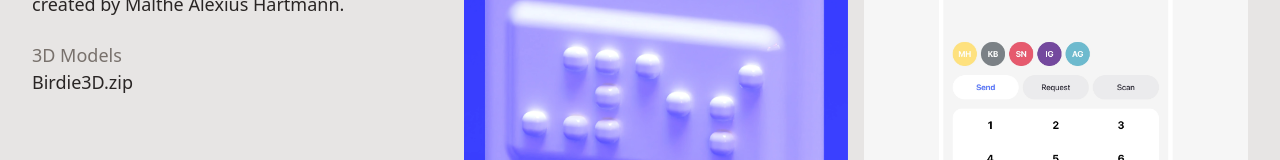
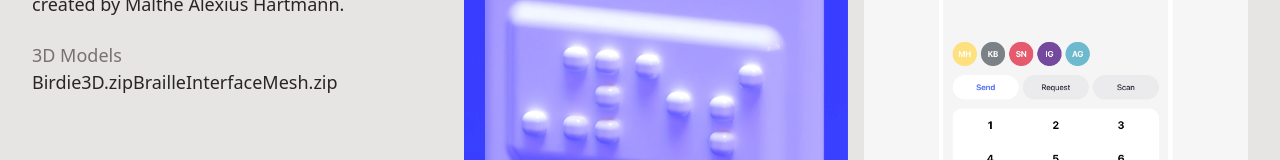
Before and after one commit to malthart/supertinyspace, a Next.js app: page /gallery/experiments in a window 1280 px wide. Shown: the part 269-429 px from the top of the page. Built offline with nearby package versions, Linux system fonts and the light colour scheme.

Commit message:
3D Mesh Upload

```diff
--- a/pages/gallery/experiments.tsx
+++ b/pages/gallery/experiments.tsx
@@ -29,6 +29,7 @@ export default function Home() {
                         <div className="text-stone-500 text-[18px] leading-[150%]">
                             <p>3D Models</p>
                             <a href="/experiments/birdie3d.zip" className="text-stone-800 mb-6 hover:underline">Birdie3D.zip</a>
+                            <a href="/experiments//Braille Interface Mesh.zip" className="text-stone-800 mb-6 hover:underline">BrailleInterfaceMesh.zip</a>
                         </div>
                     </div>
                 </div >
```
Also changed, not shown: 1 other file (tests, documents, lock files or other folders).
